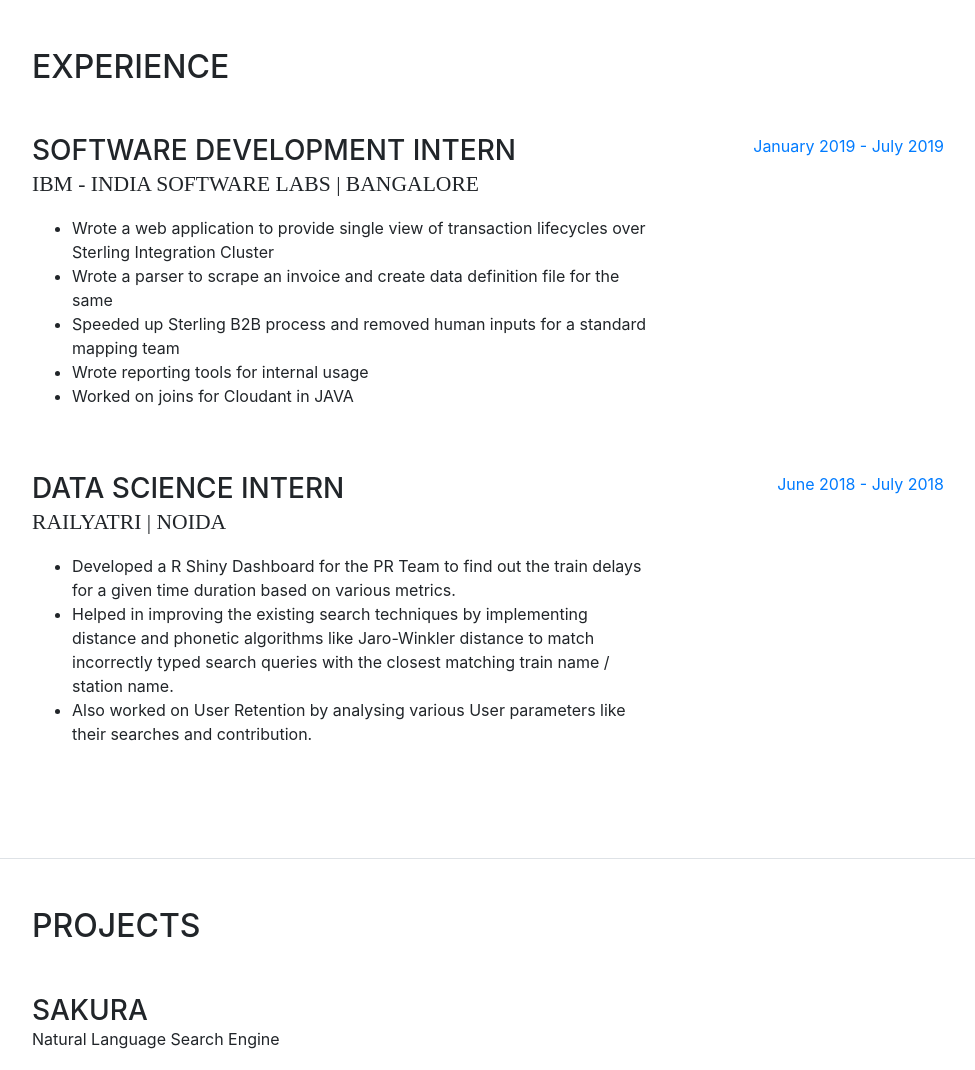
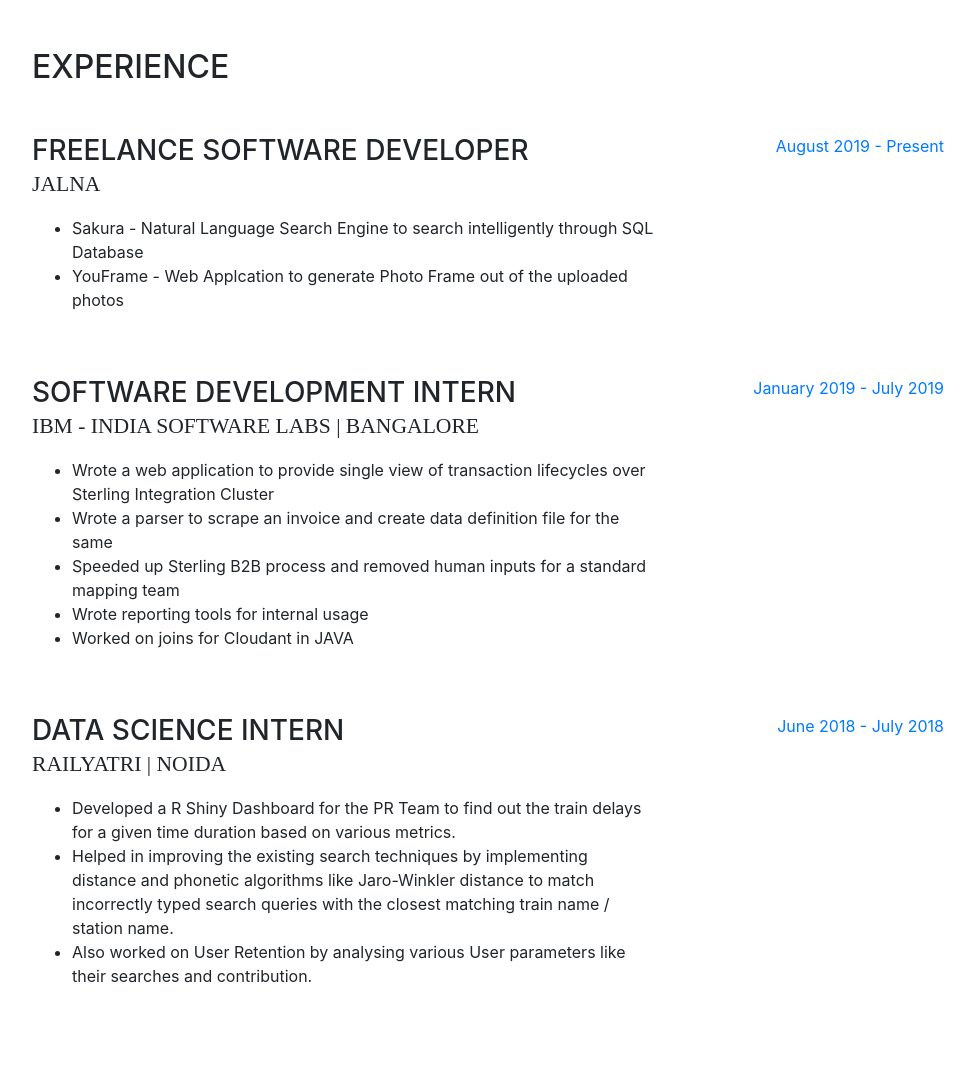
Before and after one commit to kmgilda/kmgilda.github.io, a website with bundled scripts: page index.html in a window 1280 px wide. Shown: the part 800-1870 px from the top of the page, without its empty margins (288-1263 px from the left). Built offline with nearby package versions, Linux system fonts and the light colour scheme; a web font is replaced by a local one.

Commit message:
Updated Github Portfolio

```diff
--- a/index.html
+++ b/index.html
@@ -122,6 +122,23 @@
       <section class="resume-section p-3 p-lg-5 d-flex flex-column" id="experience">
         <div class="my-auto">
           <h2 class="mb-5">Experience</h2>
+
+          <div class="resume-item d-flex flex-column flex-md-row mb-5">
+            <div class="resume-content mr-auto">
+              <h3 class="mb-0">Freelance Software Developer</h3>
+              <div class="subheading mb-3">Jalna</div>
+              <p>
+                <ul>
+                  <li>Sakura - Natural Language Search Engine to search intelligently through SQL Database</li>
+                  <li>YouFrame - Web Applcation to generate Photo Frame out of the uploaded photos</li>
+                </ul>
+              </p>
+            </div>
+            <div class="resume-date text-md-right">
+              <span class="text-primary">August 2019 - Present</span>
+            </div>
+          </div>
+
 
           <div class="resume-item d-flex flex-column flex-md-row mb-5">
             <div class="resume-content mr-auto">
```
